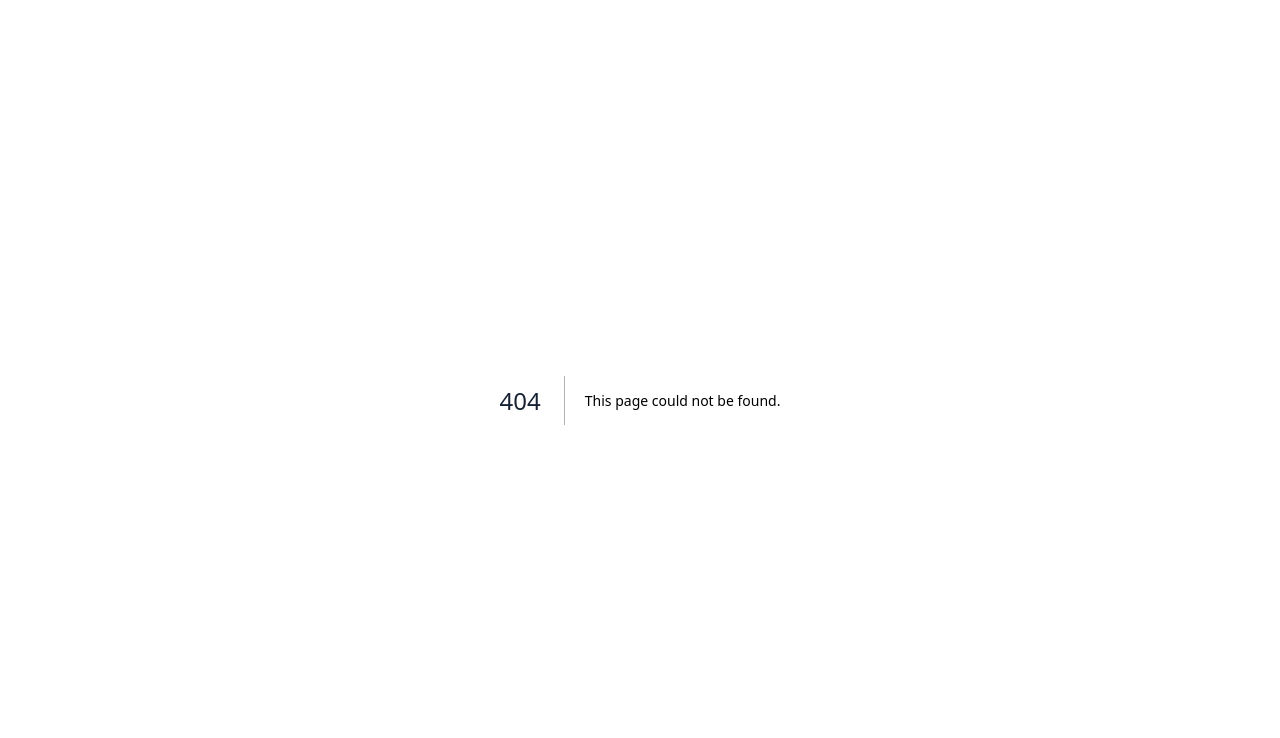
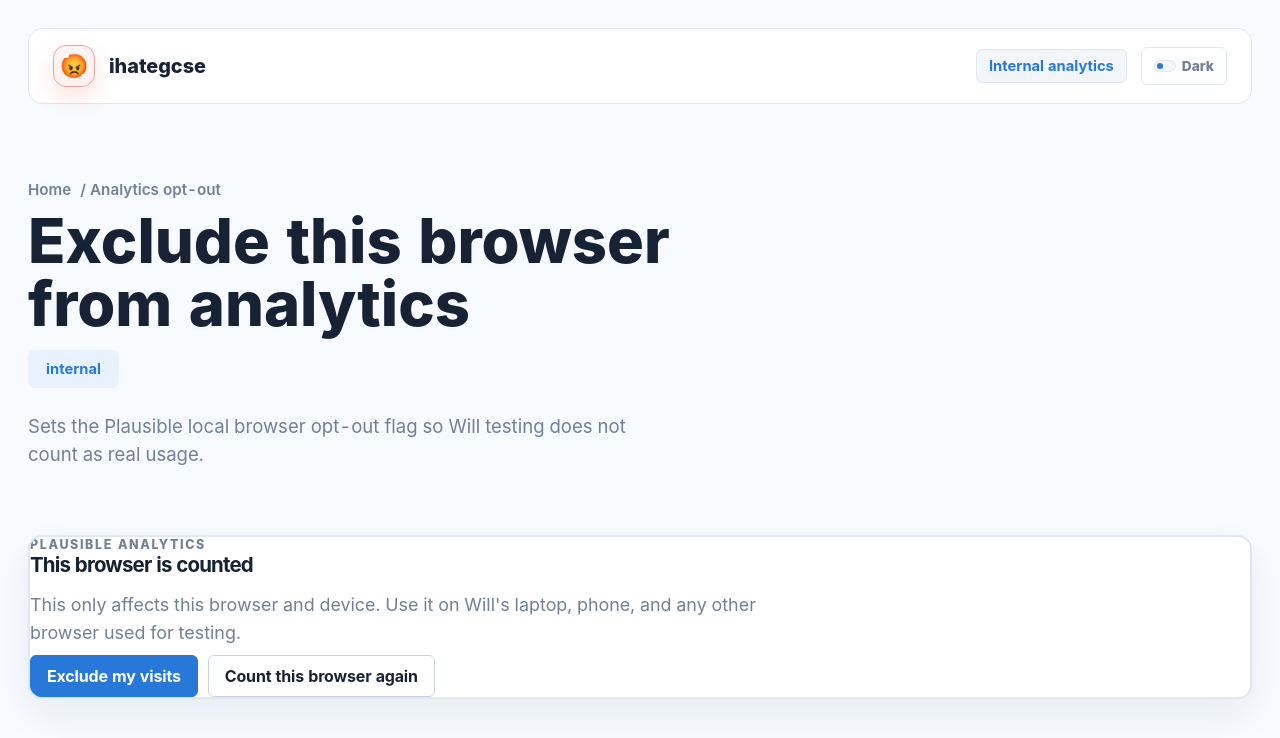
Before and after one commit to stackwill/follow-the-scheme, a Next.js app: page /analytics-opt-out in a window 1280 px wide. Before the commit this address had no page. Shown: the top 738 px of the page. Built offline with nearby package versions, Linux system fonts and the light colour scheme.

Commit message:
Add Plausible analytics integration

```diff
--- /dev/null
+++ b/src/app/analytics-opt-out/page.tsx
@@ -0,0 +1,47 @@
+import Link from "next/link";
+
+import { PlausibleOptOut } from "@/components/analytics/plausible-opt-out";
+import { ThemeToggle } from "@/components/theme-toggle";
+
+export const dynamic = "force-dynamic";
+
+export default function AnalyticsOptOutPage() {
+  return (
+    <main className="page-shell learning-page">
+      <nav className="app-topbar" aria-label="App navigation">
+        <Link className="brand-mark" href="/">
+          <span className="brand-spark" aria-hidden="true">
+            <span />
+            <span />
+          </span>
+          <strong>ihategcse</strong>
+        </Link>
+        <div className="app-topbar__actions">
+          <span className="xp-chip">Internal analytics</span>
+          <ThemeToggle />
+        </div>
+      </nav>
+
+      <header className="course-hero">
+        <div className="course-hero__icon" aria-hidden="true">
+          AN
+        </div>
+        <div className="course-hero__copy">
+          <div className="breadcrumb-line">
+            <Link href="/">Home</Link>
+            <span>/ Analytics opt-out</span>
+          </div>
+          <div className="course-title-row">
+            <h1>Exclude this browser from analytics</h1>
+            <span className="active-course-pill">internal</span>
+          </div>
+          <p className="page-description">
+            Sets the Plausible local browser opt-out flag so Will testing does not count as real usage.
+          </p>
+        </div>
+      </header>
+
+      <PlausibleOptOut />
+    </main>
+  );
+}
--- a/src/app/layout.tsx
+++ b/src/app/layout.tsx
@@ -12,6 +12,9 @@ export const metadata: Metadata = {
 };
 
 export default function RootLayout({ children }: { children: ReactNode }) {
+  const plausibleDomain = process.env.PLAUSIBLE_DOMAIN;
+  const plausibleScriptSrc = process.env.PLAUSIBLE_SCRIPT_SRC ?? "https://plausible.io/js/script.js";
+
   return (
     <html lang="en" suppressHydrationWarning>
       <body>
@@ -26,6 +29,23 @@ export default function RootLayout({ children }: { children: ReactNode }) {
             } catch (_) {}
           `}
         </Script>
+        {plausibleDomain ? (
+          <>
+            <Script id="plausible-queue" strategy="beforeInteractive">
+              {`
+                window.plausible = window.plausible || function() {
+                  (window.plausible.q = window.plausible.q || []).push(arguments);
+                };
+              `}
+            </Script>
+            <Script
+              data-domain={plausibleDomain}
+              defer
+              src={plausibleScriptSrc}
+              strategy="afterInteractive"
+            />
+          </>
+        ) : null}
         {children}
       </body>
     </html>
--- /dev/null
+++ b/src/components/analytics/plausible-opt-out.tsx
@@ -0,0 +1,47 @@
+"use client";
+
+import { useEffect, useState } from "react";
+
+export function PlausibleOptOut() {
+  const [excluded, setExcluded] = useState(false);
+
+  useEffect(() => {
+    try {
+      setExcluded(window.localStorage.getItem("plausible_ignore") === "true");
+    } catch {
+      setExcluded(false);
+    }
+  }, []);
+
+  function excludeVisits() {
+    window.localStorage.setItem("plausible_ignore", "true");
+    setExcluded(true);
+  }
+
+  function includeVisits() {
+    window.localStorage.removeItem("plausible_ignore");
+    setExcluded(false);
+  }
+
+  return (
+    <div className="paper-choice-panel">
+      <div className="section-heading">
+        <div>
+          <p className="eyebrow">Plausible Analytics</p>
+          <h2>{excluded ? "This browser is excluded" : "This browser is counted"}</h2>
+        </div>
+      </div>
+      <p className="page-description">
+        This only affects this browser and device. Use it on Will&apos;s laptop, phone, and any other browser used for testing.
+      </p>
+      <div className="hero-actions">
+        <button className="button-link" disabled={excluded} onClick={excludeVisits} type="button">
+          Exclude my visits
+        </button>
+        <button className="button-link button-link--secondary" disabled={!excluded} onClick={includeVisits} type="button">
+          Count this browser again
+        </button>
+      </div>
+    </div>
+  );
+}
```
Also changed, not shown: src/app/papers/[paperId]/page.tsx (+11 -0 lines), src/app/papers/[paperId]/questions/[questionId]/page.tsx (+20 -0 lines), src/components/analytics/plausible-event.tsx (added, +22 -0 lines), src/components/questions/answer-form.tsx (+39 -1 lines), src/lib/analytics/plausible.ts (added, +25 -0 lines).
